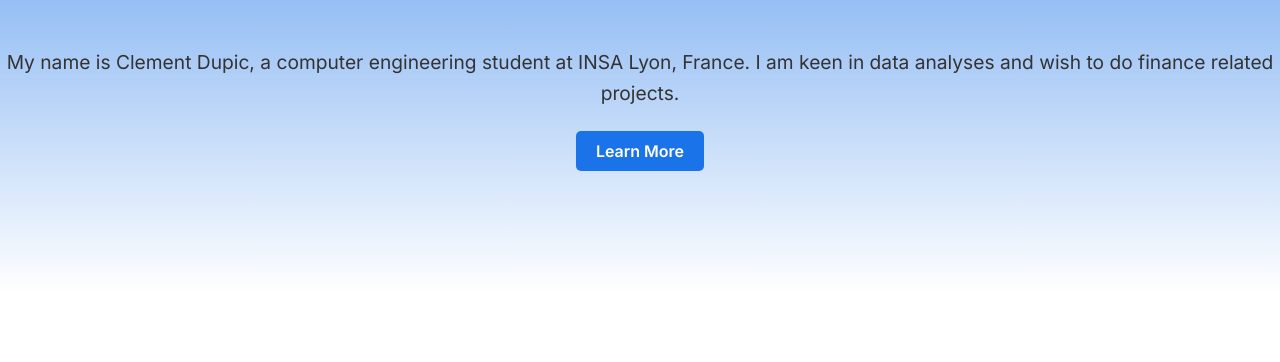
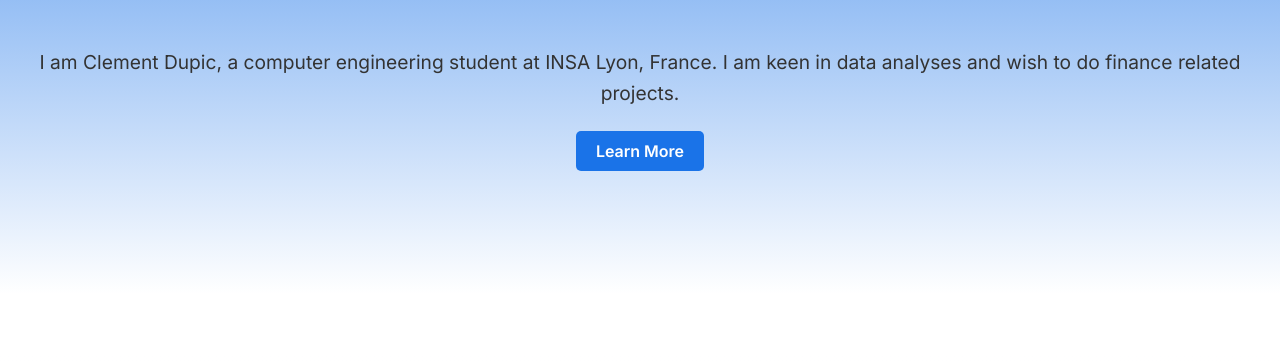
Before and after one commit to cdupic/cdupic.github.io, a plain HTML site: page index.html in a window 1280 px wide. Shown: the part 438-800 px from the top of the page. Drawn offline with Linux system fonts and the light colour scheme.

Commit message:
Update index.html

```diff
--- a/index.html
+++ b/index.html
@@ -35,7 +35,7 @@
     <div class="hero-container">
         <div class="hero-text">
             <h1>Welcome !</h1>
-            <p>My name is Clement Dupic, a computer engineering student at INSA Lyon, France. I am keen in data analyses and wish to do finance related projects.</p>
+            <p>I am Clement Dupic, a computer engineering student at INSA Lyon, France. I am keen in data analyses and wish to do finance related projects.</p>
             <a href="#learn-more-description" id="learn-more-btn" class="btn-primary">Learn More</a>
             <div id="learn-more-description" class="hidden-description">
                 <p>Currently, in my first year of this degree, I have attended Harvard CS50's Introduction To Artificial Intelligence with Python course (98% grade). I am also commited in the <a href="https://sia.asso-insa-lyon.fr/" target="_blank"><strong>SIA</strong></a> where I contribute as a developer for the moment. More information can be found in the resume attached below.</p>
```
